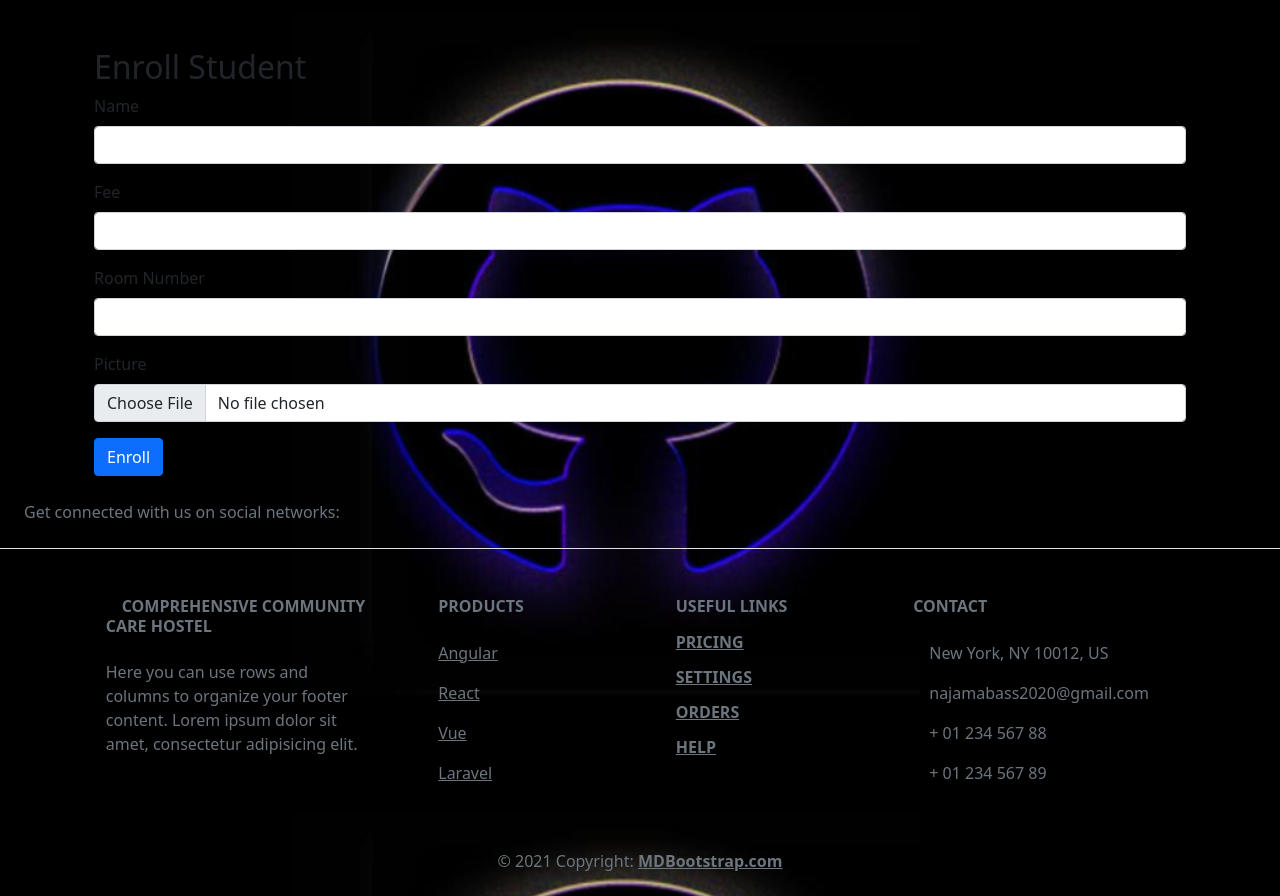
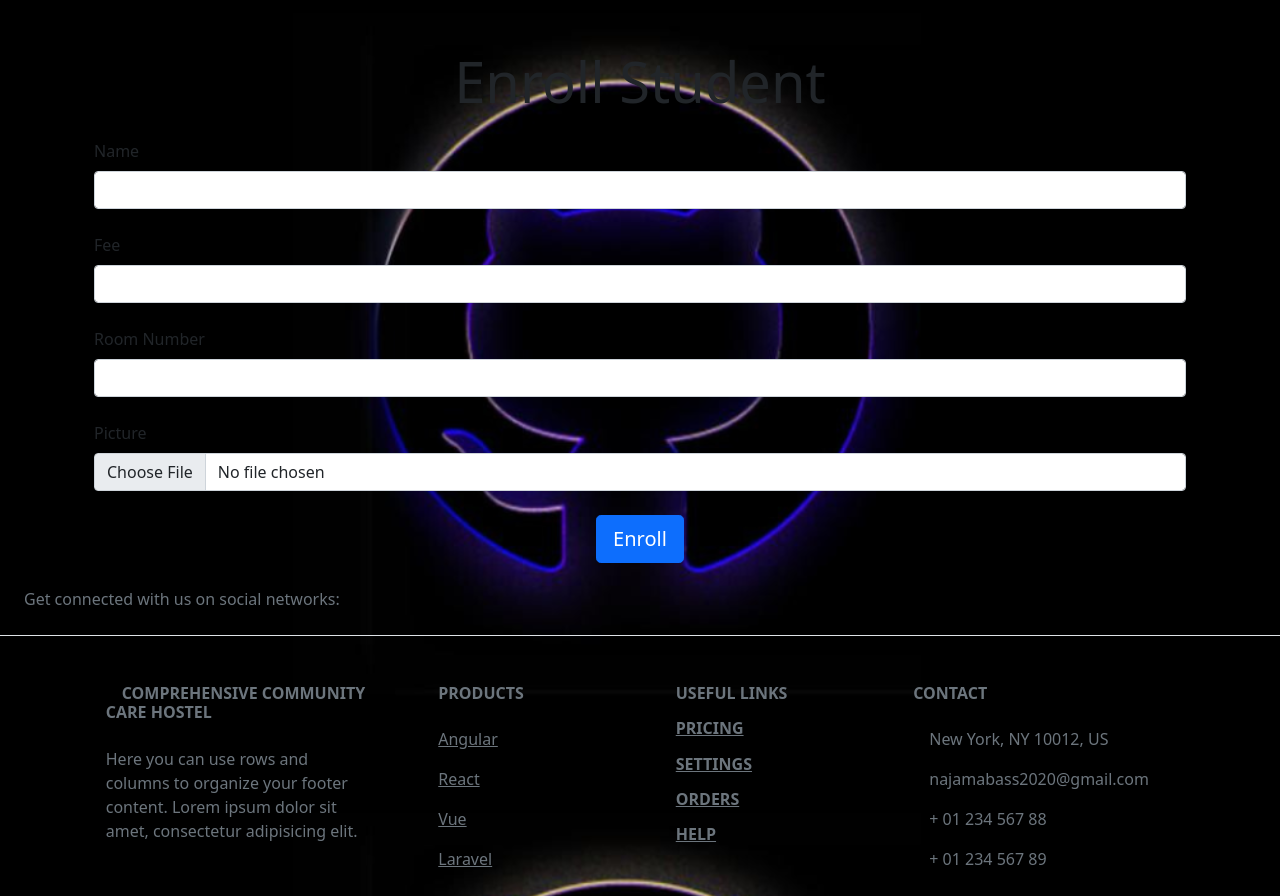
Before and after one commit to Ctoic/Hostel-Management-System-Using-Flask, a Flask app: page /enroll in a window 1280 px wide. Shown: the part 56-952 px from the top of the page. Run offline with Flask 3, Linux system fonts and the light colour scheme; a user stored in the database is signed in; some libraries are stand-ins or nearby versions.

Commit message:
updated the enrollment form, added professional touch and made it interactive

```diff
--- a/templates/enroll.html
+++ b/templates/enroll.html
@@ -1,29 +1,65 @@
 {% extends 'base.html' %}
-
-{% block title %}Expenses{% endblock %}
+{% block title %}Enroll Student{% endblock %}
 
 {% block content %}
 <div class="container mt-5">
-        <h2>Enroll Student</h2>
+    <h2 class="display-4 text-center mb-4">Enroll Student</h2>
     <form method="POST" enctype="multipart/form-data">
         {{ form.hidden_tag() }}
-            <div class="mb-3">
+
+        <div class="mb-4">
             {{ form.name.label(class="form-label") }}
             {{ form.name(class="form-control") }}
+            <div class="invalid-feedback">
+                Please enter the student's name.
             </div>
-            <div class="mb-3">
+        </div>
+
+        <div class="mb-4">
             {{ form.fee.label(class="form-label") }}
             {{ form.fee(class="form-control") }}
+            <div class="invalid-feedback">
+                Please enter the fee amount.
             </div>
-            <div class="mb-3">
+        </div>
+
+        <div class="mb-4">
             {{ form.room_number.label(class="form-label") }}
             {{ form.room_number(class="form-control") }}
+            <div class="invalid-feedback">
+                Please select a room number.
             </div>
-            <div class="mb-3">
+        </div>
+
+        <div class="mb-4">
             {{ form.picture.label(class="form-label") }}
             {{ form.picture(class="form-control") }}
+            <div class="invalid-feedback">
+                Please upload a picture of the student.
             </div>
-            <button type="submit" class="btn btn-primary">{{ form.submit.label.text }}</button>
+        </div>
+
+        <div class="d-flex justify-content-center">
+            <button type="submit" class="btn btn-primary btn-lg">{{ form.submit.label.text }}</button>
+        </div>
     </form>
 </div>
+
+<script>
+    // Example of adding Bootstrap validation for the form
+    (function () {
+        'use strict'
+        var forms = document.querySelectorAll('.needs-validation')
+        Array.prototype.slice.call(forms)
+            .forEach(function (form) {
+                form.addEventListener('submit', function (event) {
+                    if (!form.checkValidity()) {
+                        event.preventDefault()
+                        event.stopPropagation()
+                    }
+                    form.classList.add('was-validated')
+                }, false)
+            })
+    })()
+</script>
 {% endblock %}
```
Lines whose indentation alone changed are shown as unchanged.
